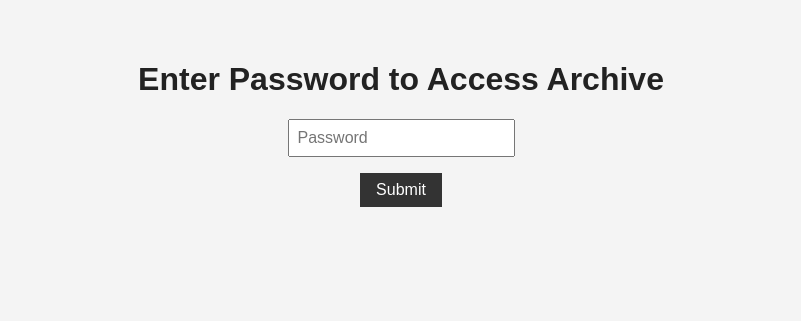
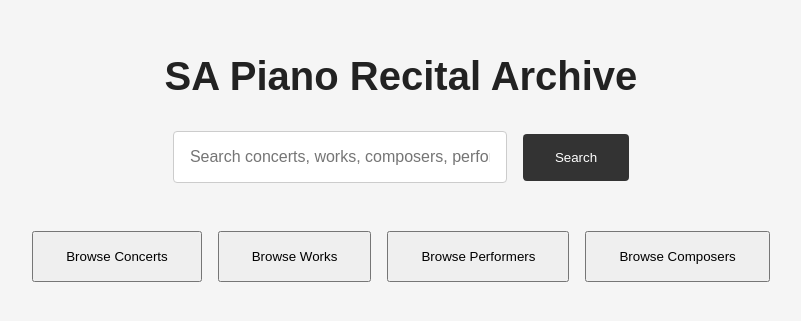
Before and after one commit to little-scale/sa-piano-archive-frontend-v2, a Next.js app: page / in a window 1280 px wide. Shown: the part 277-598 px from the top of the page, without its empty margins (239-1040 px from the left). Built offline with nearby package versions, Linux system fonts and the light colour scheme.

Commit message:
Update _app.js

```diff
--- a/pages/_app.js
+++ b/pages/_app.js
@@ -1,3 +1,13 @@
+// File: pages/_app.js
+import '../styles/globals.css';
+
+export default function MyApp({ Component, pageProps }) {
+  return <Component {...pageProps} />;
+}
+
+
+/* Auth vers
+
 import { useState } from 'react';
 import '../styles/globals.css';
 
@@ -33,3 +43,4 @@ export default function MyApp({ Component, pageProps }) {
 
   return <Component {...pageProps} />;
 }
+*/
```
